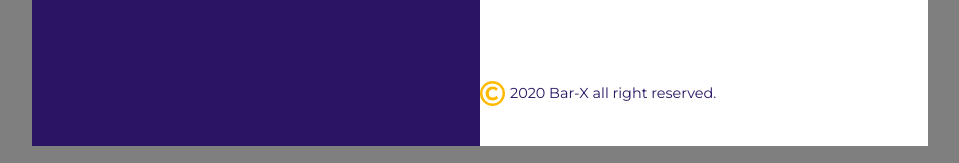
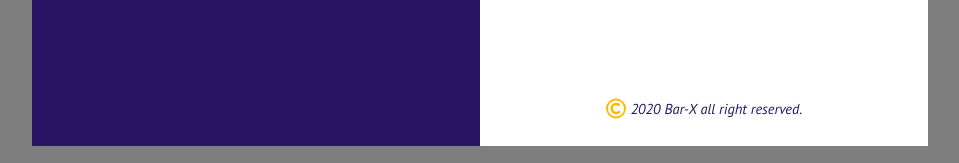
Before and after one commit to endiesworld/bar-x, a React (Create React App) app: page /signup in a window 1280 px wide. Shown: the part 634-797 px from the top of the page, without its empty margins (160-1119 px from the left). Built offline with nearby package versions, Linux system fonts and the light colour scheme; no server answers.

Commit message:
sign up css issues fixed

```diff
--- a/src/component/footerComponent/footer.component.jsx
+++ b/src/component/footerComponent/footer.component.jsx
@@ -3,14 +3,14 @@ import { FooterHolder, CopyRightIcon, CopyRightText } from "./footer.style";
 
 function FooterComponent(props) {
   return (
-    <div id="footer">
+
       <FooterHolder>
         <CopyRightIcon color={props.iconColor} />
         <CopyRightText color={props.textColor}>
           2020 Bar-X all right reserved.
         </CopyRightText>
       </FooterHolder>
-    </div>
+
   );
 }
 
--- a/src/component/footerComponent/footer.style.js
+++ b/src/component/footerComponent/footer.style.js
@@ -3,19 +3,18 @@ import { ReactComponent as cee } from "../../assets/copyright.svg";
 
 export const FooterHolder = styled.div`
   display: flex;
-  align-self: center;
+  height: 10%;
   align-items: center;
-  height: 100%;
+  justify-content: center;
 `;
 
 export const CopyRightIcon = styled(cee)`
-  width: 25px;
+  width: 20px;
   color: ${(props) => props.color};
 `;
 
 export const CopyRightText = styled.p`
   margin-left: 5px;
   text-align: left;
-  font-family: "Montserrat";
   color: ${(props) => props.color || "#291563"};
 `;
--- a/src/component/formComponent/signupComponent/signup.style.js
+++ b/src/component/formComponent/signupComponent/signup.style.js
@@ -6,6 +6,7 @@ export const Form = styled.form`
   display: flex;
   flex-direction: column;
   align-items: center;
+
 `;
 
 export const Input = styled.input`
--- a/src/pages/signUpPage/signUp.page.style.js
+++ b/src/pages/signUpPage/signUp.page.style.js
@@ -24,6 +24,10 @@ export const FormSection = styled.section`
   width: ${(props) => (props.device === "mobile" ? "100%" : "35%")};
   height: ${(props) => (props.device === "mobile" ? "65%" : "95%")};
   background-color: #ffffff;
+  display: flex;
+  flex-direction: column;
+  align-items: center;
+  justify-content: space-between;
 `;
 
 export const BarXholder = styled.div`
```
